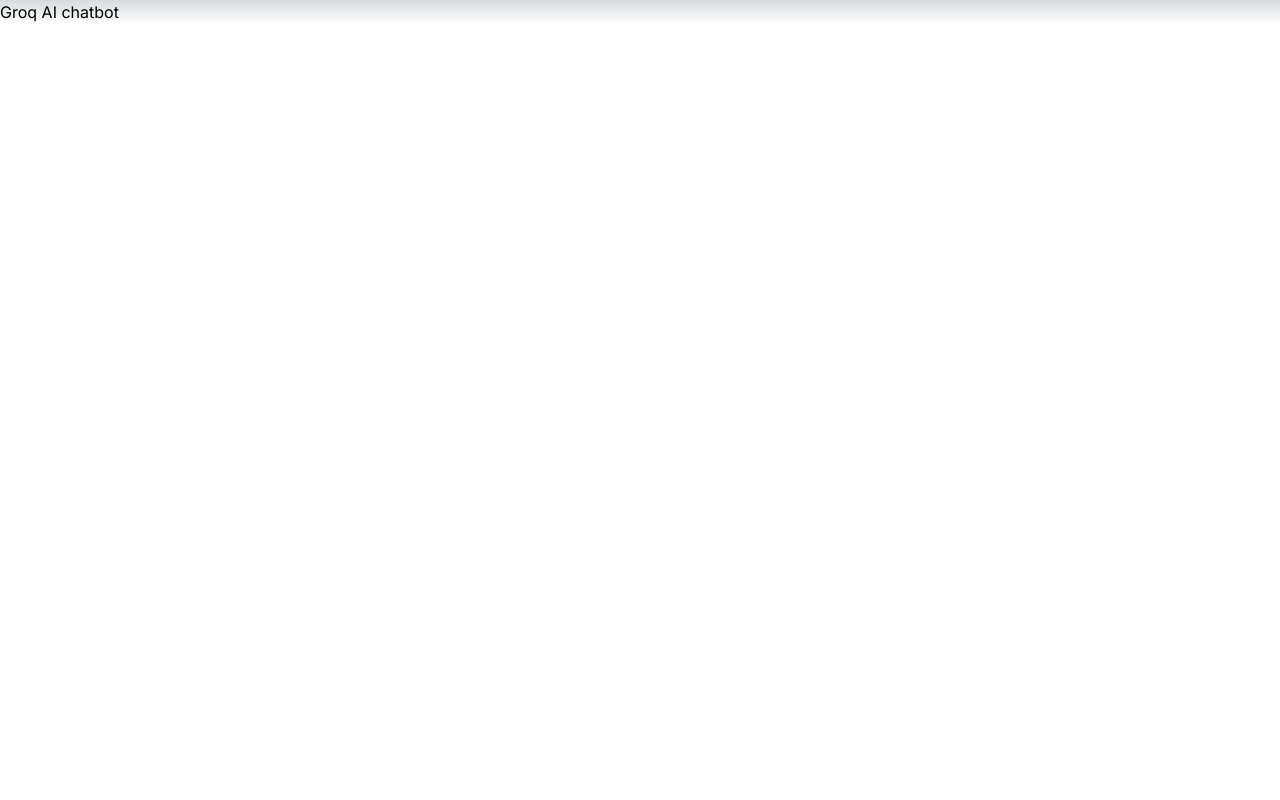
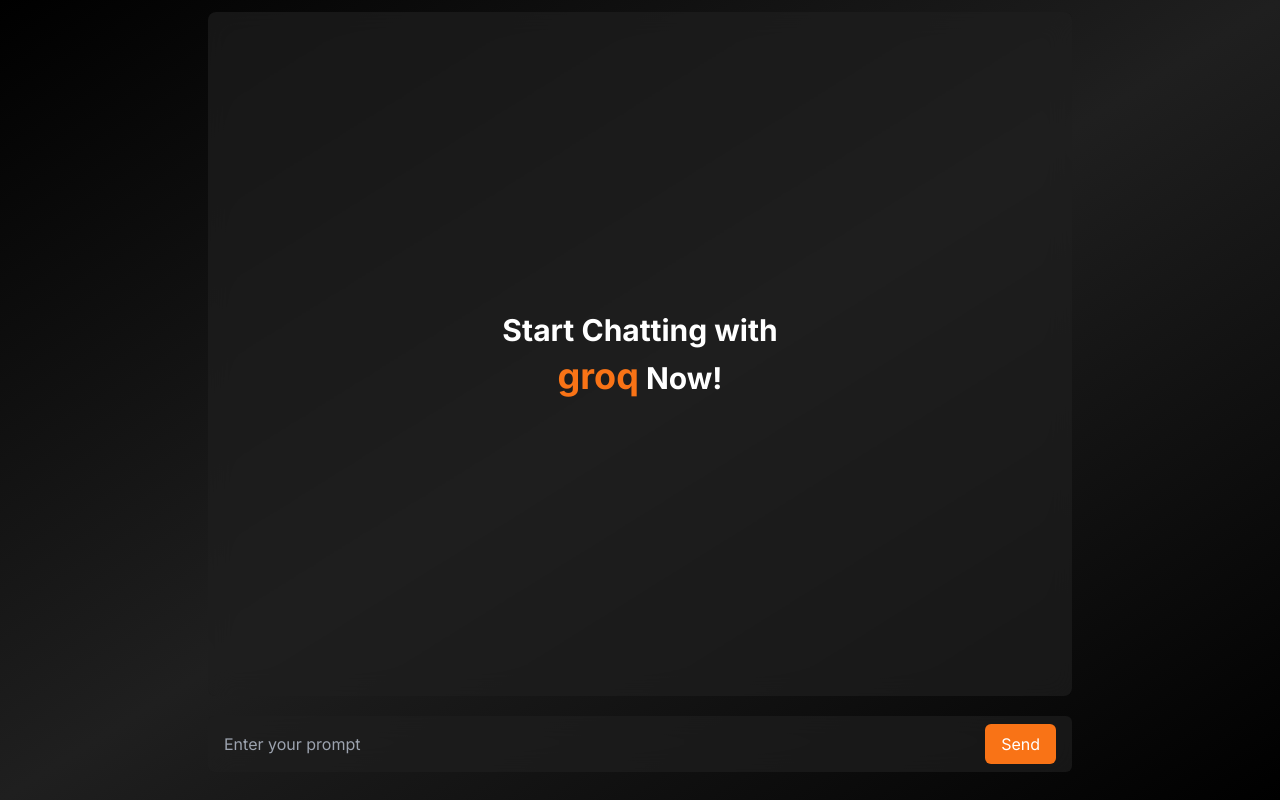
Before and after one commit to Subhadeep3902/pocketgpt, a Next.js app: page /groq in a window 1280 px wide. Built offline with nearby package versions, Linux system fonts and the light colour scheme.

Commit message:
feat: added groq chatbot

```diff
--- a/package.json
+++ b/package.json
@@ -10,6 +10,7 @@
   },
   "dependencies": {
     "@ai-sdk/google": "^0.0.22",
+    "@ai-sdk/openai": "^0.0.33",
     "ai": "^3.2.0",
     "next": "14.2.3",
     "react": "^18",
--- /dev/null
+++ b/src/app/api/chat/groq/route.ts
@@ -0,0 +1,22 @@
+import { createOpenAI } from "@ai-sdk/openai";
+import { type CoreMessage, streamText } from "ai";
+
+// Allow streaming responses up to 30 seconds
+export const maxDuration = 30;
+
+export async function POST(req: Request) {
+  const groq = createOpenAI({
+    baseURL: "https://api.groq.com/openai/v1",
+    apiKey: process.env.GROQ_API_KEY
+  });
+
+  const { messages }: { messages: CoreMessage[] } = await req.json();
+
+  const result = await streamText({
+    model: groq("llama3-8b-8192"),
+    system: "You are a helpful assistant.",
+    messages,
+  });
+
+  return result.toAIStreamResponse();
+}
--- a/src/app/groq/page.tsx
+++ b/src/app/groq/page.tsx
@@ -1,7 +1,103 @@
-export default function Groq() {
-    return (
-      <>
-        Groq AI chatbot
-      </>
+"use client";
+
+import React, { useRef, useEffect } from "react";
+import MarkdownRenderer from "@/components/markdown-renderer";
+import { useChat } from "@ai-sdk/react";
+
+const Groq: React.FC = () => {
+  const messageEndRef = useRef<HTMLDivElement>(null);
+  const { messages, input, handleInputChange, handleSubmit } = useChat({
+    api: "api/chat/groq",
+  });
+
+  useEffect(() => {
+    // Scroll to the bottom of the message container when new messages are added
+    if (messageEndRef.current) {
+      messageEndRef.current.scrollIntoView({ behavior: "smooth" });
+    }
+  }, [messages]);
+
+  return (
+    <div className="bg-gradient-to-br from-black via-[#1f1f1f] to-black flex flex-col items-center justify-between h-screen p-3 px-5 md:px-52 overflow-y-hidden">
+      <div className="h-full w-full flex flex-col items-center justify-center bg-[#1f1f1f] bg-opacity-70 backdrop-blur-md rounded-lg overflow-y-scroll scrollbar-thin scrollbar-webkit">
+        {messages.length === 0 ? (
+          <>
+            <h1 className="text-white text-3xl font-bold mb-2">
+              Start Chatting with
+            </h1>
+            <h1 className="text-white text-3xl font-bold">
+              <span className="text-orange-500 text-4xl">groq</span> Now!
+            </h1>
+          </>
+        ) : (
+          <div className="w-full h-full flex flex-col text-white">
+            <div className="flex-1 p-4">
+              {messages.map((message, index) => (
+                <div
+                  className={`chat ${
+                    message.role === "assistant"
+                      ? "chat-start"
+                      : "chat-start md:chat-end"
+                  }`}
+                  key={index}
+                >
+                  <div className="chat-image avatar">
+                    <div className="w-10 rounded-full">
+                      <img
+                        alt={`${
+                          message.role === "assistant" ? "groq" : "User"
+                        } Avatar`}
+                        src={
+                          message.role === "assistant"
+                            ? "https://avatar.iran.liara.run/public/87"
+                            : "https://avatars.jakerunzer.com/asdf"
+                        }
+                      />
+                    </div>
+                  </div>
+                  <div className="chat-header">
+                    {message.role === "assistant" ? "groq" : "User"}
+                  </div>
+                  <div
+                    className={`text-white chat-bubble ${
+                      message.role === "assistant"
+                        ? "bg-[rgba(34,40,49,0.8)]"
+                        : "bg-transparent md:bg-[rgba(214,90,49,0.8)]"
+                    } max-w-2xl`}
+                  >
+                    <MarkdownRenderer content={message.content} />
+                  </div>
+                </div>
+              ))}
+              <div ref={messageEndRef} />
+            </div>
+          </div>
+        )}
+      </div>
+
+      <div className="w-full flex flex-col items-start justify-center h-20 mt-5">
+        <form
+          className="w-full flex items-center bg-[#1f1f1f] bg-opacity-70 backdrop-blur-md rounded-md px-4 py-2 mb-4"
+          onSubmit={handleSubmit}
+        >
+          <input
+            name="prompt"
+            value={input}
+            onChange={handleInputChange}
+            id="input"
+            placeholder="Enter your prompt"
+            className="bg-transparent text-white outline-none flex-grow"
+          />
+          <button
+            type="submit"
+            className="bg-orange-500 text-white px-4 py-2 rounded-md ml-4"
+          >
+            Send
+          </button>
+        </form>
+      </div>
+    </div>
   );
-}
+};
+
+export default Groq;
```
Also changed, not shown: 2 other files (tests, documents, lock files or other folders).
